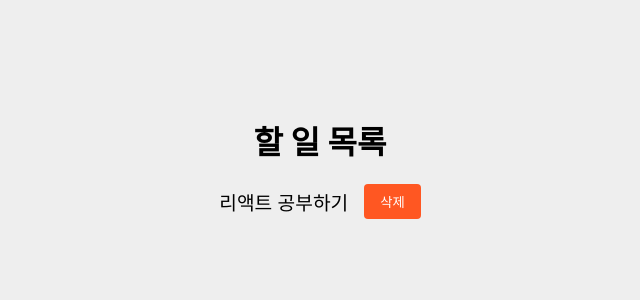
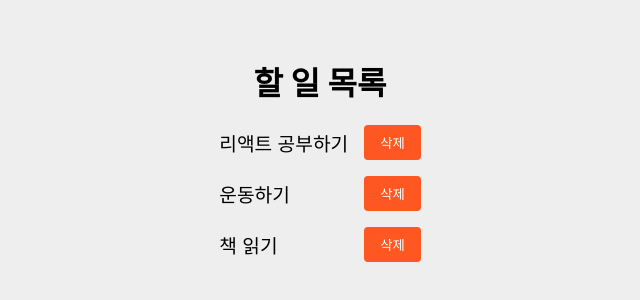
Before and after one commit to hardwoong/ReactPrac, a React (Create React App) app in the folder ch6/todo/: page / in a window 1280 px wide. Shown: the part 232-532 px from the top of the page, without its empty margins (320-960 px from the left). Built offline with nearby package versions, Linux system fonts and the light colour scheme.

Commit message:
add ToDoList

```diff
--- a/ch6/todo/src/App.tsx
+++ b/ch6/todo/src/App.tsx
@@ -1,6 +1,7 @@
 import styled from '@emotion/styled';
 import { Title } from 'components/Title';
-import { ToDoItem } from 'components/ToDoItem';
+import { ToDoList } from 'components/ToDoList';
+import { useState } from 'react';
 
 const Container = styled.div`
   height: 100vh;
@@ -12,10 +13,20 @@ const Container = styled.div`
 `;
 
 function App() {
+  const [toDoList, setToDoList] = useState([
+    '리액트 공부하기',
+    '운동하기',
+    '책 읽기',
+  ]);
+
+  const onDelete = (todo: string) => {
+    setToDoList(toDoList.filter((item) => item !== todo));
+  };
+
   return (
     <Container>
       <Title label='할 일 목록' />
-        <ToDoItem label='리액트 공부하기' />
+      <ToDoList toDoList={toDoList} onDelete={onDelete} />
     </Container>
   );
 }
--- a/ch6/todo/src/components/ToDoItem/index.tsx
+++ b/ch6/todo/src/components/ToDoItem/index.tsx
@@ -5,7 +5,7 @@ const Container = styled.div`
   display: flex;
   align-items: center;
   justify-content: center;
-  margin-botton: 16px;
+  margin-bottom: 16px;
 `;
 
 const Label = styled.div`
--- /dev/null
+++ b/ch6/todo/src/components/ToDoList/index.tsx
@@ -0,0 +1,28 @@
+import styled from '@emotion/styled';
+import { ToDoItem } from 'components/ToDoItem';
+
+const Container = styled.div`
+  display: flex;
+  flex-direction: column;
+`;
+
+interface Props {
+  readonly toDoList: ReadonlyArray<string>;
+  readonly onDelete?: (todo: string) => void;
+}
+
+export const ToDoList = ({ toDoList, onDelete }: Props) => {
+  return (
+    <Container>
+      {toDoList.map((todo) => (
+        <ToDoItem
+          key={todo}
+          label={todo}
+          onDelete={() => {
+            if (typeof onDelete === 'function') onDelete(todo);
+          }}
+        />
+      ))}
+    </Container>
+  );
+};
```
